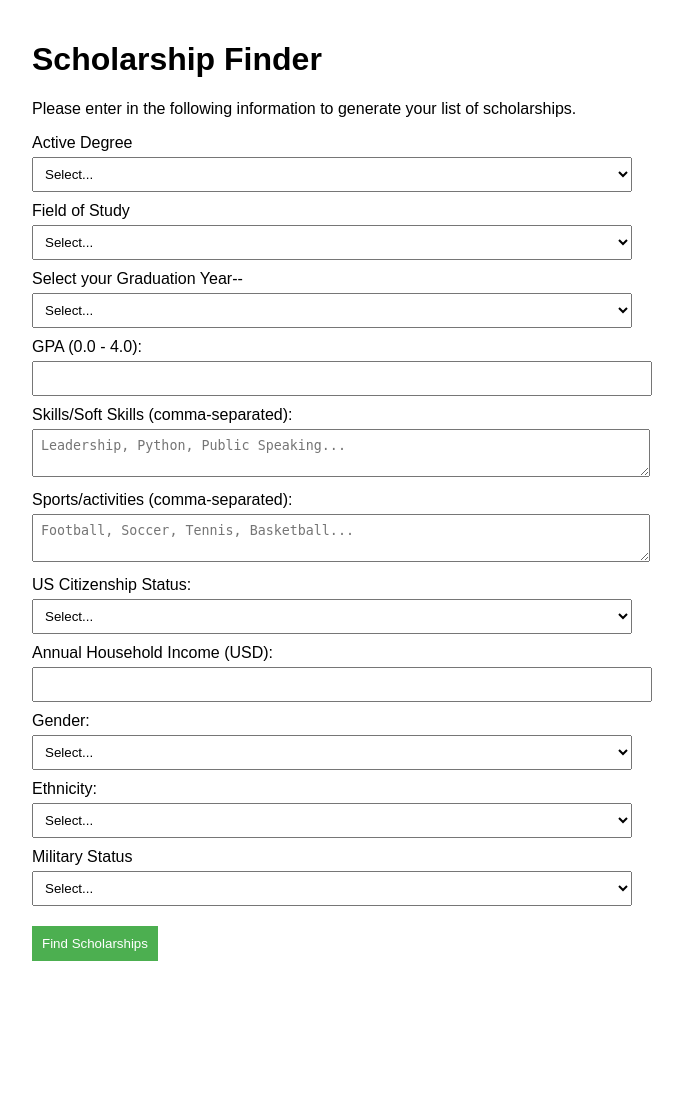
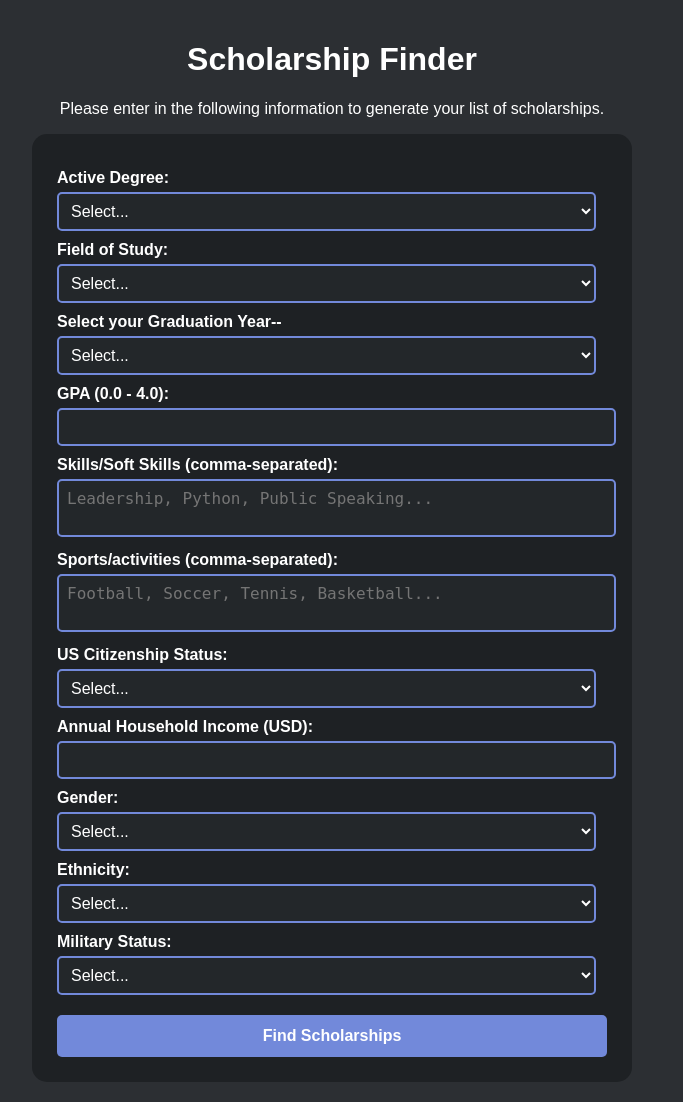
Before and after one commit to SanjayS598/ScholarMatch, a Flask app: template frontend/templates/form.html in a window 1280 px wide. Shown: the whole page, without its empty margins (308-991 px from the left). Before the commit the page ends 961 px from the top, so only its background shows below. Run offline with Flask 3, Linux system fonts and the light colour scheme; the template is opened without the code that fills it, so the values that code supplies are empty.

Commit message:
Adding formatted form and results html files. Dark theme

```diff
--- a/frontend/templates/form.html
+++ b/frontend/templates/form.html
@@ -5,10 +5,57 @@
     <meta name="viewport" content="width=device-width, initial-scale=1.0">
     <title>Scholarship Finder</title>
     <style>
-        body { font-family: Arial, sans-serif; max-width: 600px; margin: 0 auto; padding: 20px; }
-        label { display: block; margin-top: 10px; }
-        input, select, textarea { width: 100%; padding: 8px; margin-top: 5px; }
-        button { background: #4CAF50; color: white; padding: 10px; border: none; cursor: pointer; margin-top: 20px; }
+        body {
+            font-family: "Arial", sans-serif;
+            background-color: #2C2F33;
+            color: #FFFFFF;
+            max-width: 600px;
+            margin: 0 auto;
+            padding: 20px;
+        }
+        h1, p {
+            text-align: center;
+        }
+        label {
+            display: block;
+            margin-top: 10px;
+            font-weight: bold;
+        }
+        input, select, textarea {
+            width: 98%;
+            padding: 8px;
+            margin-top: 5px;
+            background-color: #23272A;
+            color: #FFFFFF;
+            border: 2px solid #7289DA;
+            border-radius: 5px;
+            font-size: 16px;
+
+        }
+        button {
+            background: #7289DA;
+            color: white;
+            padding: 12px;
+            border: none;
+            cursor: pointer;
+            margin-top: 20px;
+            width: 100%;
+            font-weight: bold;
+            font-size: 16px;
+            border-radius: 5px;
+        }
+        button:hover {
+            background: #5B6EAE;
+        }
+        form {
+            background: #1E2124;
+            padding: 25px;
+            border-radius: 15px;
+            box-shadow: 0px 4px px rgba(0, 0, 0, 0.3);
+        }
+        textarea {
+            resize: none;
+        }
     </style>
 </head>
 <body>
@@ -17,7 +64,7 @@
     <form id="scholarshipForm">
 
         <!-- Active Degree -->
-        <label for="degree">Active Degree</label>
+        <label for="degree">Active Degree:</label>
         <select id="degree" name= "degree">
             <option value="" disabled selected>Select...</option>
             <option value="associate">Associates ( &lt;2 years)</option>
@@ -27,7 +74,7 @@
         </select>
 
         <!-- Field of Study -->
-        <label for="major">Field of Study</label>
+        <label for="major">Field of Study:</label>
         <select id="major" name= "major">
             <option value="" disabled selected>Select...</option>
             <option value="Computer Science">Computer Science</option>
@@ -74,7 +121,6 @@
        <label for="gpa">GPA (0.0 - 4.0):</label>
        <input type="number" id="gpa" name="gpa" min="0" max="4" step="0.1" required>
 
-
        <!-- Skills -->
        <label for="skills">Skills/Soft Skills (comma-separated):</label>
        <textarea id="skills" name="skills" placeholder="Leadership, Python, Public Speaking..." required></textarea>
@@ -82,7 +128,6 @@
        <!-- Sports -->
        <label for="sports">Sports/activities (comma-separated):</label>
        <textarea id="sports" name="sports" placeholder="Football, Soccer, Tennis, Basketball..." required></textarea>
-
 
         <!-- Citizenship -->
         <label for="citizenship">US Citizenship Status:</label>
@@ -121,7 +166,7 @@
         </select>
 
         <!-- Military Status -->
-         <label for="military">Military Status</label>
+         <label for="military">Military Status:</label>
          <select id="military" name="military">
             <option value="" disabled selected>Select...</option>
             <option value ="veteran">Veteran</option>
```
Also changed, not shown: frontend/templates/results.html (+22 -0 lines). Lines whose indentation alone changed are shown as unchanged.
